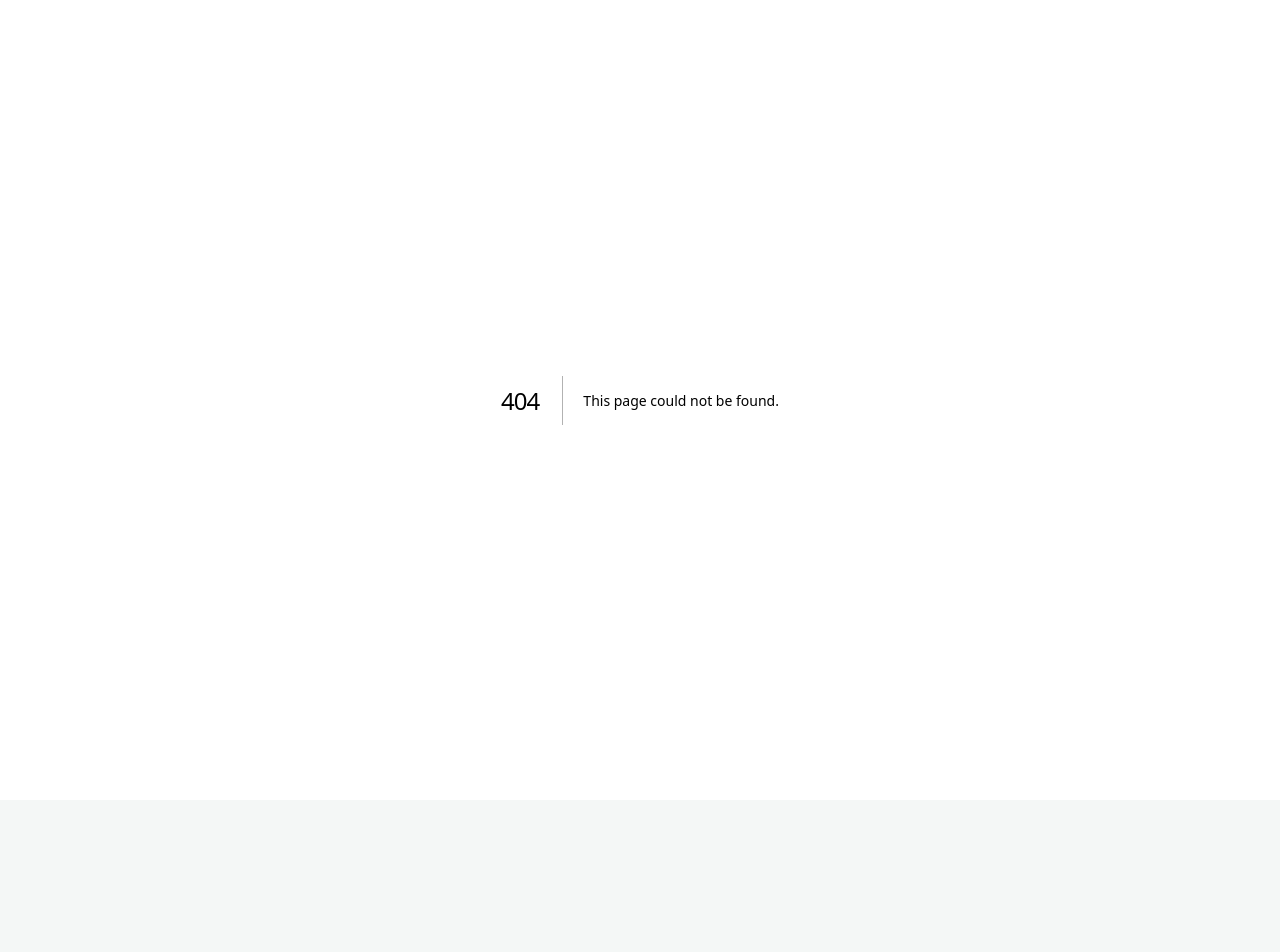
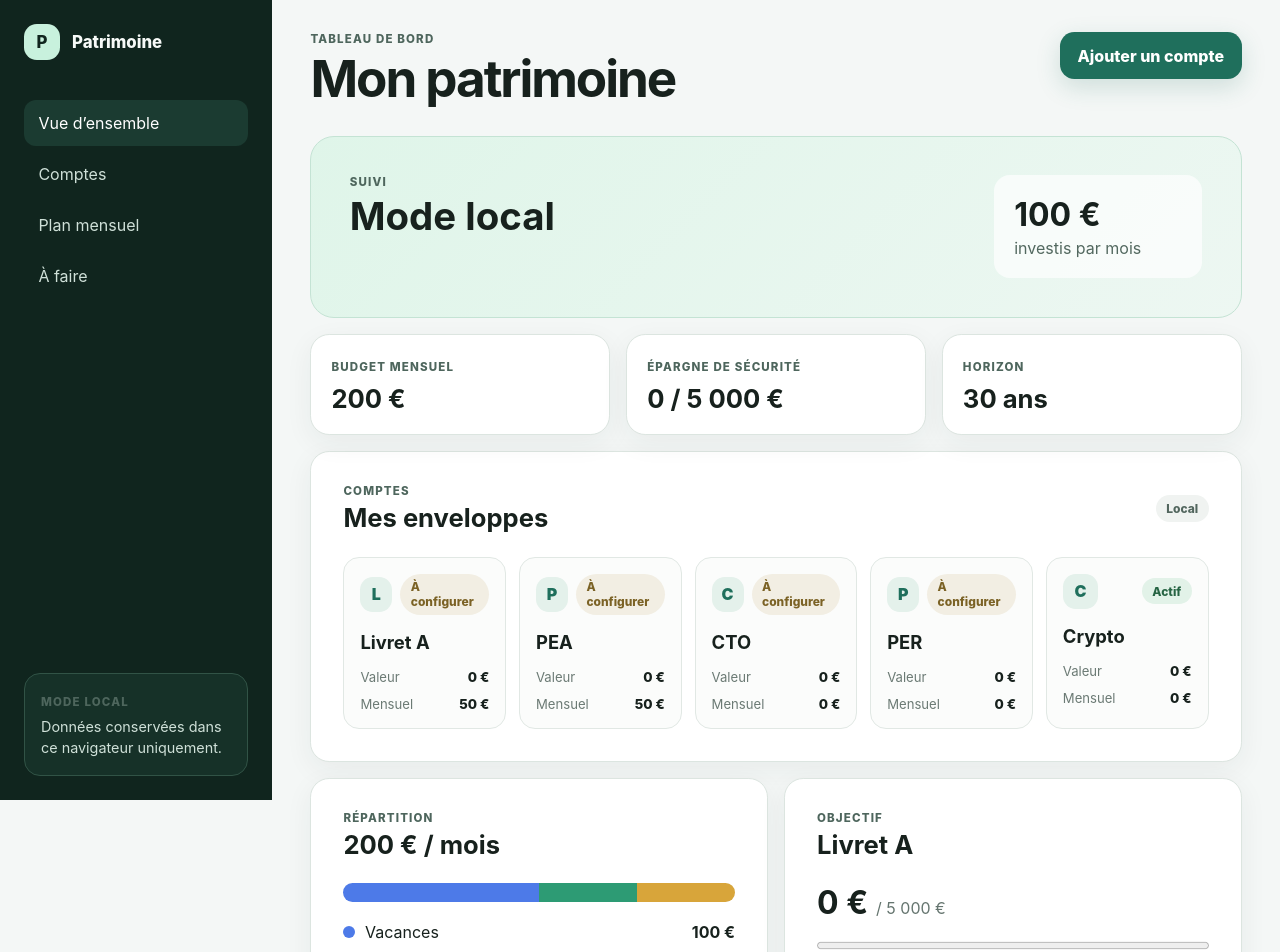
Before and after one commit to Owarino777/Patrimoine, a Next.js app: page /dashboard in a window 1280 px wide. Before the commit this address had no page. Shown: the top 952 px of the page. Before the commit the page ends 800 px from the top, so only its background shows below. Built offline with nearby package versions, Linux system fonts and the light colour scheme.

Commit message:
feat(app): move personal dashboard to dedicated route

```diff
--- /dev/null
+++ b/src/app/dashboard/page.tsx
@@ -0,0 +1,89 @@
+import Link from "next/link";
+import { monthlyPlan, nextActions } from "../dashboard-demo";
+import { DemoAccountGrid } from "../demo-account-grid";
+
+const euro = new Intl.NumberFormat("fr-FR", {
+  style: "currency",
+  currency: "EUR",
+  maximumFractionDigits: 0,
+});
+
+export default function DashboardPage() {
+  const monthlyTotal = monthlyPlan.reduce((total, item) => total + item.amount, 0);
+
+  return (
+    <div className="app-shell">
+      <aside className="sidebar" aria-label="Navigation principale">
+        <Link className="brand" href="/" aria-label="Patrimoine, accueil">
+          <span className="brand-mark" aria-hidden="true">P</span>
+          <span>Patrimoine</span>
+        </Link>
+        <nav>
+          <ul className="nav-list">
+            <li><a aria-current="page" href="#overview">Vue d’ensemble</a></li>
+            <li><a href="#accounts">Comptes</a></li>
+            <li><a href="#allocation">Plan mensuel</a></li>
+            <li><a href="#actions">À faire</a></li>
+          </ul>
+        </nav>
+        <div className="sidebar-note">
+          <span className="eyebrow">Mode local</span>
+          <p>Données conservées dans ce navigateur uniquement.</p>
+        </div>
+      </aside>
+
+      <main id="main-content" className="dashboard" tabIndex={-1}>
+        <header id="top" className="topbar">
+          <div><p className="eyebrow">Tableau de bord</p><h1>Mon patrimoine</h1></div>
+          <Link className="primary-button" href="/accounts/new">Ajouter un compte</Link>
+        </header>
+
+        <section id="overview" aria-labelledby="overview-title" className="hero-card">
+          <div><p className="eyebrow">Suivi</p><h2 id="overview-title">Mode local</h2></div>
+          <div className="hero-stat"><strong>100 €</strong><span>investis par mois</span></div>
+        </section>
+
+        <section className="metrics-grid" aria-label="Indicateurs principaux">
+          <article className="metric-card"><span className="eyebrow">Budget mensuel</span><strong>{euro.format(monthlyTotal)}</strong></article>
+          <article className="metric-card"><span className="eyebrow">Épargne de sécurité</span><strong>0 / 5 000 €</strong></article>
+          <article className="metric-card"><span className="eyebrow">Horizon</span><strong>30 ans</strong></article>
+        </section>
+
+        <section id="accounts" aria-labelledby="accounts-title" className="section-card">
+          <div className="section-heading">
+            <div><p className="eyebrow">Comptes</p><h2 id="accounts-title">Mes enveloppes</h2></div>
+            <span className="demo-badge">Local</span>
+          </div>
+          <DemoAccountGrid />
+        </section>
+
+        <div className="two-column-grid">
+          <section id="allocation" aria-labelledby="allocation-title" className="section-card">
+            <div className="section-heading"><div><p className="eyebrow">Répartition</p><h2 id="allocation-title">200 € / mois</h2></div></div>
+            <div className="allocation-bar" role="img" aria-label="50 pour cent vacances, 25 pour cent Livret A, 25 pour cent PEA">
+              <span className="allocation-segment segment-vacances" style={{ width: "50%" }} />
+              <span className="allocation-segment segment-livret" style={{ width: "25%" }} />
+              <span className="allocation-segment segment-pea" style={{ width: "25%" }} />
+            </div>
+            <ul className="legend-list">
+              {monthlyPlan.map((item) => <li key={item.label}><span><span className={`legend-dot legend-${item.label.toLowerCase().replace(" ", "-")}`} aria-hidden="true" />{item.label}</span><strong>{euro.format(item.amount)}</strong></li>)}
+            </ul>
+          </section>
+
+          <section aria-labelledby="goal-title" className="section-card">
+            <div className="section-heading"><div><p className="eyebrow">Objectif</p><h2 id="goal-title">Livret A</h2></div></div>
+            <div className="goal-amount"><strong>0 €</strong><span>/ 5 000 €</span></div>
+            <progress value="0" max="5000">0 %</progress>
+          </section>
+        </div>
+
+        <section id="actions" aria-labelledby="actions-title" className="section-card">
+          <div className="section-heading"><div><p className="eyebrow">Priorités</p><h2 id="actions-title">À faire</h2></div></div>
+          <ol className="action-list">
+            {nextActions.slice(0, 3).map((action, index) => <li key={action}><span aria-hidden="true">{index + 1}</span><p>{action}</p>{index < 2 ? <Link href="/accounts/new">Ouvrir</Link> : <button type="button">Ouvrir</button>}</li>)}
+          </ol>
+        </section>
+      </main>
+    </div>
+  );
+}
```
